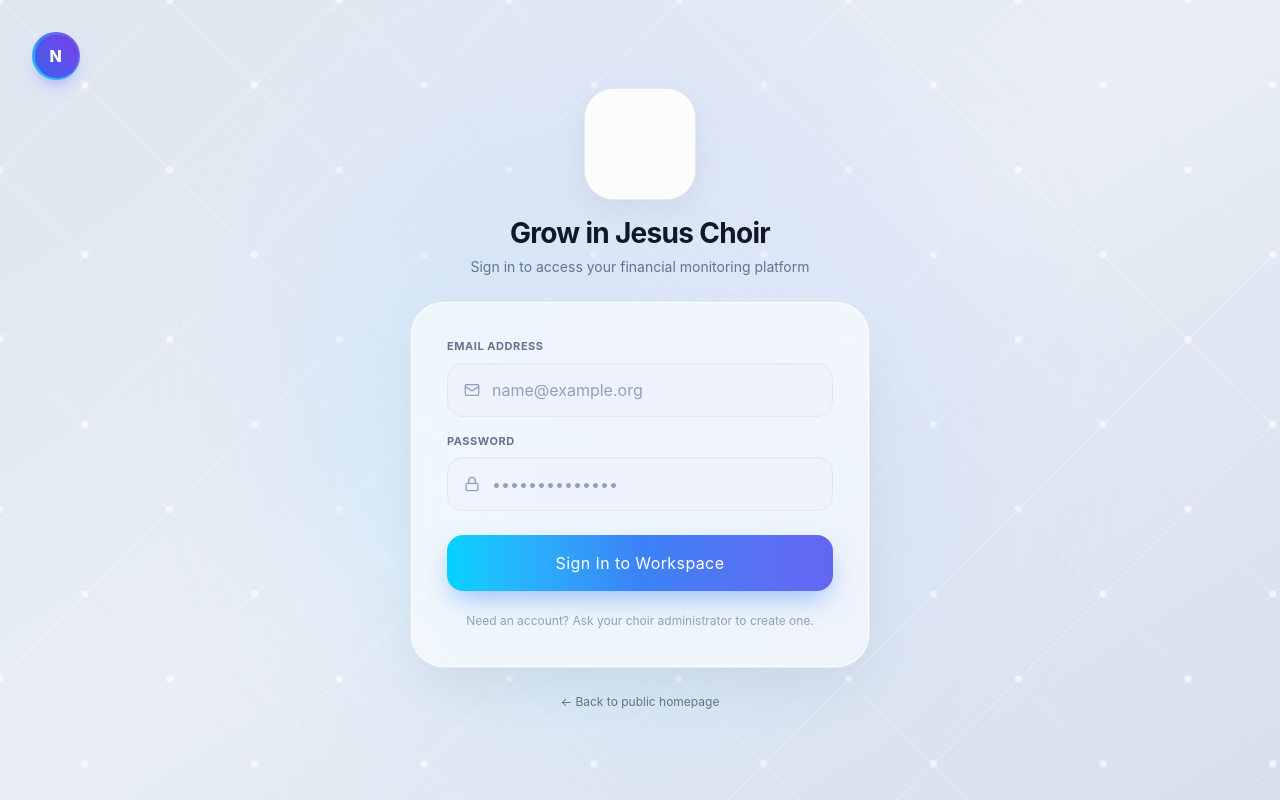
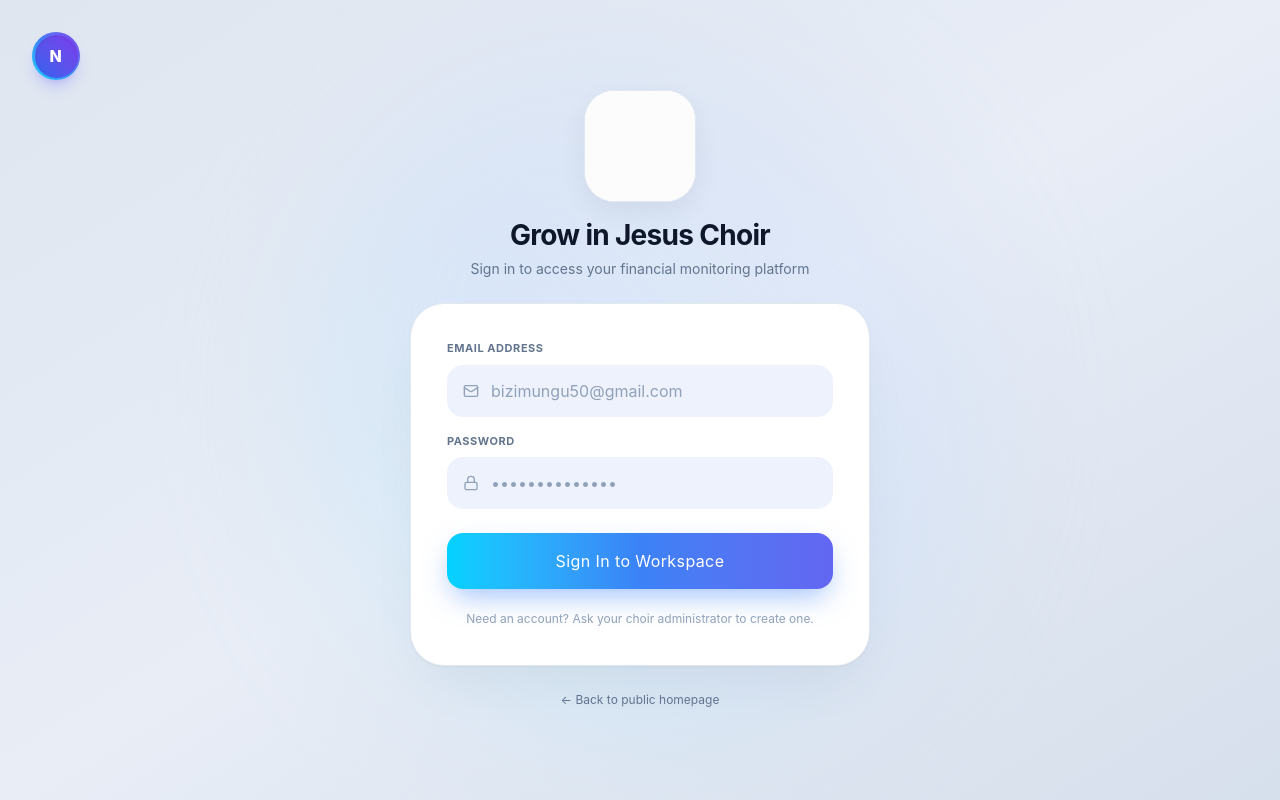
Before and after one commit to gilberttuyambaze/grow_in_jesus_choir, a Next.js app: page /login in a window 1280 px wide. Built offline with nearby package versions, Linux system fonts and the light colour scheme.

Commit message:
fix(ui): remove blue outline and background grid lines around login input fields for seamless card integration

```diff
--- a/src/app/(public)/login/page.tsx
+++ b/src/app/(public)/login/page.tsx
@@ -27,40 +27,13 @@ export default function LoginPage() {
 
   return (
     <div className="min-h-screen relative flex flex-col justify-center items-center p-4 sm:p-8 bg-gradient-to-br from-[#dfe6f0] via-[#e8edf6] to-[#d6dfec] overflow-hidden selection:bg-indigo-600 selection:text-white">
-      {/* Futuristic Isometric Diamond Lattice Grid Background (Pixel-matched to reference media_1791405968137_04664746.png) */}
+      {/* Pristine Clean Ambient Background (Matching reference media_1791405995630_d6fd4dd5.png) */}
       <div className="absolute inset-0 pointer-events-none overflow-hidden" aria-hidden="true">
-        <svg
-          className="absolute w-full h-full opacity-65"
-          xmlns="http://www.w3.org/2000/svg"
-        >
-          <defs>
-            <pattern
-              id="isometric-cyber-grid"
-              width="120"
-              height="120"
-              patternUnits="userSpaceOnUse"
-              patternTransform="rotate(45)"
-            >
-              <path
-                d="M 120 0 L 0 0 0 120"
-                fill="none"
-                stroke="rgba(255, 255, 255, 0.75)"
-                strokeWidth="1.2"
-              />
-              <circle cx="0" cy="0" r="3.5" fill="#ffffff" />
-              <circle cx="120" cy="0" r="3.5" fill="#ffffff" />
-              <circle cx="0" cy="120" r="3.5" fill="#ffffff" />
-              <circle cx="120" cy="120" r="3.5" fill="#ffffff" />
-            </pattern>
-          </defs>
-          <rect width="100%" height="100%" fill="url(#isometric-cyber-grid)" />
-        </svg>
-
-        {/* Ambient soft glow */}
-        <div className="absolute top-1/2 left-1/2 -translate-x-1/2 -translate-y-1/2 w-[700px] h-[700px] bg-gradient-to-tr from-cyan-200/25 via-blue-200/35 to-indigo-200/20 rounded-full blur-3xl" />
+        {/* Ambient soft glow without any grid lines */}
+        <div className="absolute top-1/2 left-1/2 -translate-x-1/2 -translate-y-1/2 w-[700px] h-[700px] bg-gradient-to-tr from-cyan-200/20 via-blue-200/30 to-indigo-200/15 rounded-full blur-3xl" />
       </div>
 
-      {/* Top Left Glowing Brand Emblem matching reference image */}
+      {/* Top Left Glowing Brand Emblem */}
       <div className="absolute top-5 left-5 sm:top-8 sm:left-8 z-20">
         <Link
           href="/"
@@ -78,7 +51,7 @@ export default function LoginPage() {
         {/* Floating Brand Squircle & Titles */}
         <div className="text-center mb-6">
           <Link href="/" className="inline-block group mb-3 sm:mb-4">
-            <div className="w-24 h-24 sm:w-28 sm:h-28 rounded-[22px] sm:rounded-[30px] bg-white/80 backdrop-blur-md border border-white/90 shadow-[0_10px_28px_rgba(0,0,0,0.06),0_0_0_1px_rgba(255,255,255,0.9)_inset] overflow-hidden flex items-center justify-center mx-auto group-hover:scale-105 transition-transform duration-300">
+            <div className="w-24 h-24 sm:w-28 sm:h-28 rounded-[22px] sm:rounded-[30px] bg-white/90 backdrop-blur-md border border-white/90 shadow-[0_10px_28px_rgba(0,0,0,0.06),0_0_0_1px_rgba(255,255,255,0.9)_inset] overflow-hidden flex items-center justify-center mx-auto group-hover:scale-105 transition-transform duration-300">
               <ChoirLogo className="w-full h-full object-cover" />
             </div>
           </Link>
@@ -90,10 +63,10 @@ export default function LoginPage() {
           </p>
         </div>
 
-        {/* Glassmorphism Floating Login Card */}
-        <div className="bg-white/60 backdrop-blur-2xl rounded-[28px] sm:rounded-[34px] border border-white/90 shadow-[0_25px_60px_-15px_rgba(0,0,0,0.08),0_0_0_1px_rgba(255,255,255,0.85)_inset] p-6 sm:p-9 transition-all">
+        {/* Solid Pure White Login Card Container (Eliminates any line shine-through) */}
+        <div className="bg-white rounded-[28px] sm:rounded-[34px] border border-white/90 shadow-[0_25px_60px_-15px_rgba(0,0,0,0.06),0_1px_2px_rgba(0,0,0,0.04)] p-6 sm:p-9 transition-all">
           {error && (
-            <div className="mb-5 p-3 rounded-2xl bg-rose-50/90 border border-rose-200 text-rose-700 text-xs">
+            <div className="mb-5 p-3 rounded-2xl bg-rose-50 border border-rose-200 text-rose-700 text-xs">
               {error}
             </div>
           )}
@@ -104,7 +77,7 @@ export default function LoginPage() {
               <label className="block text-[11px] font-bold text-slate-500 uppercase tracking-wider mb-2">
                 EMAIL ADDRESS
               </label>
-              <div className="relative flex items-center rounded-2xl bg-[#EEF2FC]/80 border border-white/90 focus-within:bg-white focus-within:border-indigo-400 focus-within:ring-2 focus-within:ring-indigo-500/20 px-4 py-3.5 transition-all shadow-[inset_0_1px_2px_rgba(0,0,0,0.02)]">
+              <div className="relative flex items-center rounded-2xl bg-[#EEF2FC] px-4 py-3.5 border-0 outline-none ring-0 transition-all">
                 <Mail className="w-4 h-4 text-slate-400 mr-3 shrink-0" />
                 <input
                   type="email"
@@ -113,8 +86,9 @@ export default function LoginPage() {
                   autoComplete="username"
                   value={email}
                   onChange={(e) => setEmail(e.target.value)}
-                  placeholder="name@example.org"
-                  className="w-full bg-transparent text-xs sm:text-sm text-slate-800 placeholder-slate-400 focus:outline-none font-medium"
+                  placeholder="bizimungu50@gmail.com"
+                  className="w-full bg-transparent text-xs sm:text-sm text-slate-800 placeholder-slate-400 border-0 outline-none focus:outline-none focus-visible:outline-none ring-0 focus:ring-0 focus-visible:ring-0 shadow-none font-medium"
+                  style={{ outline: 'none', border: 'none', boxShadow: 'none' }}
                 />
               </div>
             </div>
@@ -124,7 +98,7 @@ export default function LoginPage() {
               <label className="block text-[11px] font-bold text-slate-500 uppercase tracking-wider mb-2">
                 PASSWORD
               </label>
-              <div className="relative flex items-center rounded-2xl bg-[#EEF2FC]/80 border border-white/90 focus-within:bg-white focus-within:border-indigo-400 focus-within:ring-2 focus-within:ring-indigo-500/20 px-4 py-3.5 transition-all shadow-[inset_0_1px_2px_rgba(0,0,0,0.02)]">
+              <div className="relative flex items-center rounded-2xl bg-[#EEF2FC] px-4 py-3.5 border-0 outline-none ring-0 transition-all">
                 <Lock className="w-4 h-4 text-slate-400 mr-3 shrink-0" />
                 <input
                   type="password"
@@ -134,7 +108,8 @@ export default function LoginPage() {
                   value={password}
                   onChange={(e) => setPassword(e.target.value)}
                   placeholder="••••••••••••••"
-                  className="w-full bg-transparent text-xs sm:text-sm text-slate-800 placeholder-slate-400 focus:outline-none font-medium"
+                  className="w-full bg-transparent text-xs sm:text-sm text-slate-800 placeholder-slate-400 border-0 outline-none focus:outline-none focus-visible:outline-none ring-0 focus:ring-0 focus-visible:ring-0 shadow-none font-medium"
+                  style={{ outline: 'none', border: 'none', boxShadow: 'none' }}
                 />
               </div>
             </div>
```
